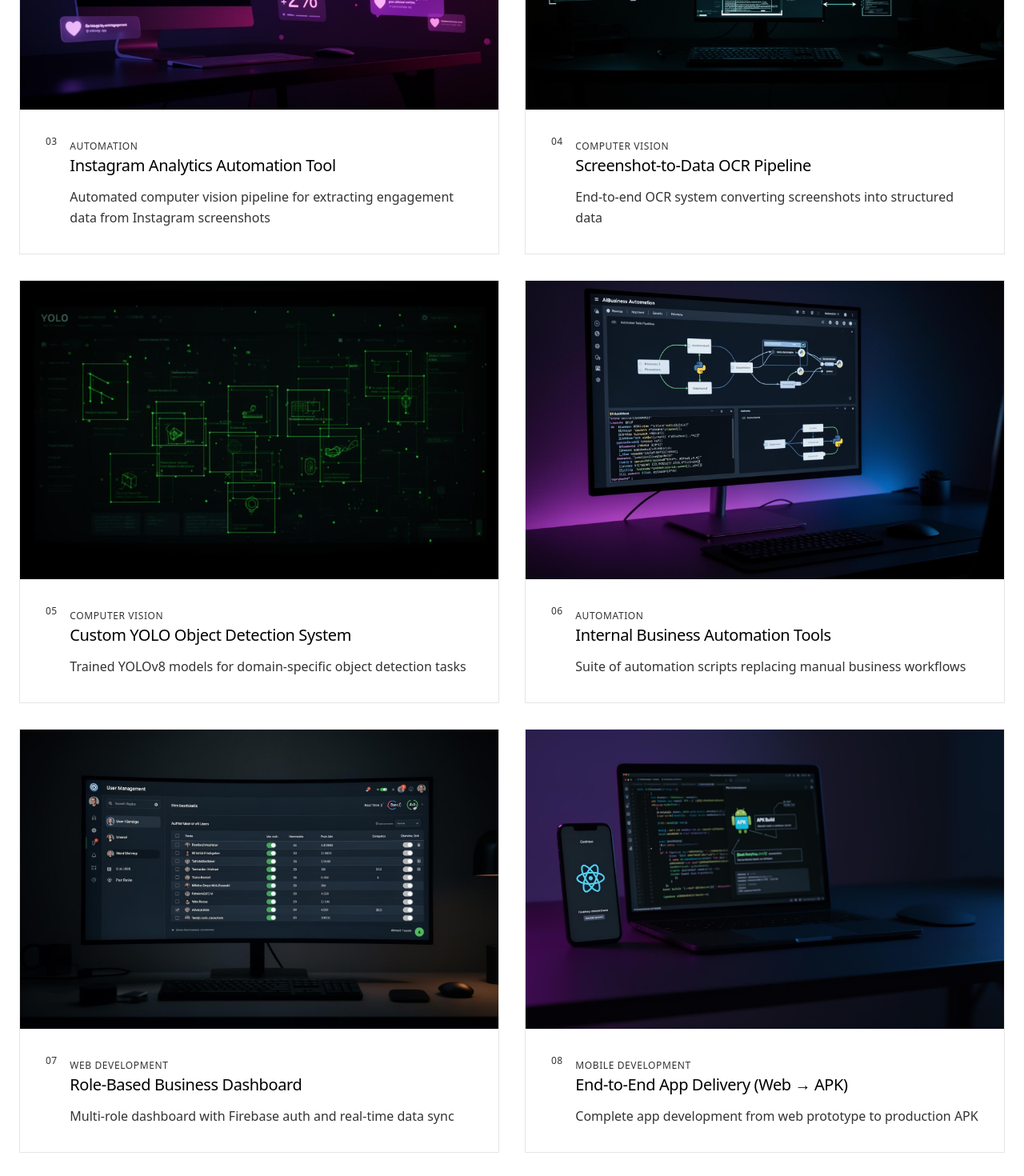
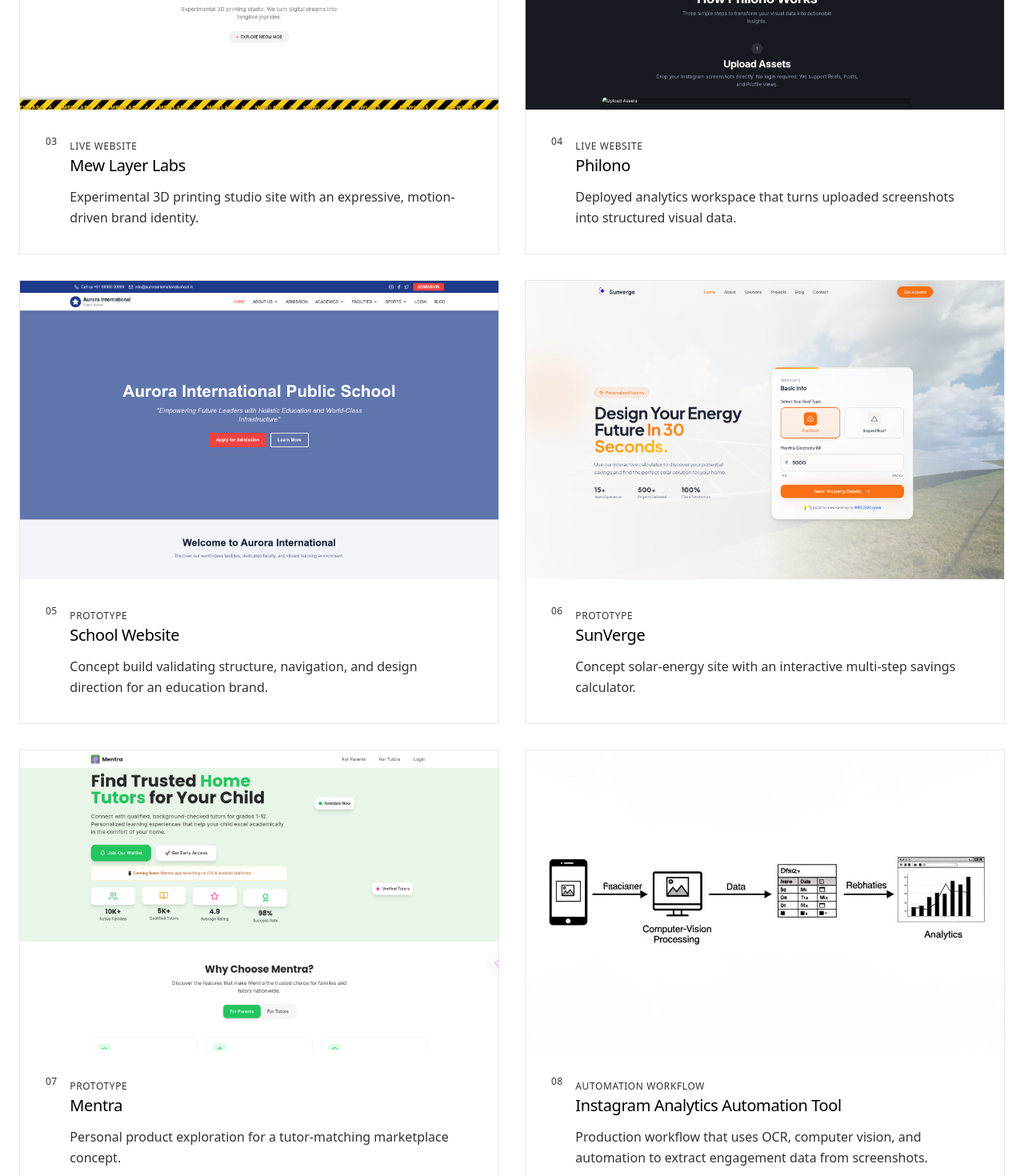
Before and after one commit to MaximuZbot/remix-of-stark-architect-showcase, a React (Vite) app: page /projects in a window 1280 px wide. Shown: the part 1260-2730 px from the top of the page at 80% size. Built offline with nearby package versions, Linux system fonts and the light colour scheme.

Commit message:
Changes
Co-authored-by: MaximuZbot <75966001+MaximuZbot@users.noreply.github.com>

```diff
--- a/src/data/projects.ts
+++ b/src/data/projects.ts
@@ -1,11 +1,23 @@
 import skyindiaCrmImage from "@/assets/project-skyindia-crm.png";
-import instagramAnalyticsImage from "@/assets/project-instagram-analytics.png";
-import skyindiaWebsiteImage from "@/assets/project-skyindia-website.png";
-import businessAutomationImage from "@/assets/project-business-automation.png";
-import roleDashboardImage from "@/assets/project-role-dashboard.png";
-import webToApkImage from "@/assets/project-web-to-apk.png";
-import ocrPipelineImage from "@/assets/project-ocr-pipeline.png";
-import yoloDetectionImage from "@/assets/project-yolo-detection.png";
+
+// Real website screenshots
+import siteSkyindia from "@/assets/site-skyindia.png";
+import siteThinkxyz from "@/assets/site-thinkxyz.png";
+import siteMewlayer from "@/assets/site-mewlayer.png";
+import sitePhilono from "@/assets/site-philono.png";
+import siteSchool from "@/assets/site-school.png";
+import siteSunverge from "@/assets/site-sunverge.png";
+import siteMentra from "@/assets/site-mentra.png";
+
+// Technical system diagrams
+import diagramInstagram from "@/assets/diagram-instagram-analytics.jpg";
+import diagramOcr from "@/assets/diagram-ocr-pipeline.jpg";
+import diagramYolo from "@/assets/diagram-yolo.jpg";
+import diagramAutomation from "@/assets/diagram-automation.jpg";
+import diagramDashboard from "@/assets/diagram-dashboard.jpg";
+import diagramWebToApk from "@/assets/diagram-web-to-apk.jpg";
+
+export type ProjectTier = "live" | "prototype" | "system";
 
 export interface Project {
   slug: string;
@@ -13,32 +25,233 @@ export interface Project {
   description: string;
   image: string;
   category: string;
+  tier: ProjectTier;
   techStack: string[];
   challenge: string;
   solution: string;
   results: string;
   features?: string[];
   whyItMatters?: string;
+  /** External deployed URL — surfaced only via a "Visit Website" button, never as raw text */
+  liveUrl?: string;
+  /** Short status label, e.g. "Live Production Website" or "Core Technology" */
+  status?: string;
+  /** Slugs of projects this one is built from (relationship rows on system cards) */
+  builtFrom?: string[];
+  /** Slug of the project that consumes this one as foundational tech */
+  usedBy?: string;
+  /** Slugs of related projects/websites (e.g. earlier platform versions) */
+  relatedSlugs?: string[];
 }
 
 export const projects: Project[] = [
+  // ─────────────────────────────────────────────
+  // SECTION 1 — LIVE WEBSITES
+  // ─────────────────────────────────────────────
   {
     slug: "skyindia-website",
-    title: "SkyIndia Mattress – Website",
-    description: "Full company website with product catalog and brand identity",
-    image: skyindiaWebsiteImage,
-    category: "Web Development",
+    title: "SkyIndia Mattress",
+    description: "Complete company website with product catalogue, branding, and responsive implementation.",
+    image: siteSkyindia,
+    category: "Live Website",
+    tier: "live",
+    status: "Live Production Website",
+    liveUrl: "https://skyindiamattress.in/",
     techStack: ["React", "Tailwind CSS", "Firebase Hosting"],
-    challenge: "SkyIndia Mattress needed a modern online presence that showcased their product range while maintaining brand consistency across all touchpoints.",
-    solution: "Built a responsive, SEO-optimized website with a comprehensive product catalog, intuitive navigation, and integrated brand guidelines throughout the design system.",
-    results: "Increased online visibility and provided customers with easy access to product information and company details."
+    challenge: "SkyIndia Mattress needed a modern online presence that showcased their full product range while keeping brand consistency across every touchpoint.",
+    solution: "Built and deployed a responsive, SEO-optimized website with a complete product catalogue, intuitive navigation, and a brand-aligned design system.",
+    results: "A live, publicly accessible website that gives customers easy access to products and strengthens the company's online credibility.",
+    features: [
+      "Full product catalogue",
+      "Brand identity and design system",
+      "Responsive across all devices",
+      "SEO-optimized structure",
+    ],
+  },
+  {
+    slug: "thinkxyz-prints",
+    title: "Think XYZ Prints",
+    description: "Deployed e-commerce-style 3D printing brand site with gallery, services, and ordering touchpoints.",
+    image: siteThinkxyz,
+    category: "Live Website",
+    tier: "live",
+    status: "Live Production Website",
+    liveUrl: "https://thinkxyz.in/",
+    techStack: ["React", "Tailwind CSS", "Netlify"],
+    challenge: "A 3D printing service needed a bold storefront to present its work, communicate pricing, and convert visitors into orders.",
+    solution: "Designed and shipped a high-contrast brand site with a scrolling product gallery, service breakdown, and direct ordering/WhatsApp touchpoints.",
+    results: "A live brand presence that turns browsers into buyers and centralizes the print ordering journey.",
+    features: [
+      "Scrolling product gallery",
+      "Service and pricing presentation",
+      "Direct ordering touchpoints",
+      "Bold, conversion-focused branding",
+    ],
+  },
+  {
+    slug: "mewlayer-labs",
+    title: "Mew Layer Labs",
+    description: "Experimental 3D printing studio site with an expressive, motion-driven brand identity.",
+    image: siteMewlayer,
+    category: "Live Website",
+    tier: "live",
+    status: "Live Production Website",
+    liveUrl: "https://mewlayerlabs.netlify.app/",
+    techStack: ["React", "Tailwind CSS", "Netlify"],
+    challenge: "An experimental studio wanted a website that felt as playful and distinctive as its work, without looking like a template.",
+    solution: "Built a deployed site with a strong typographic hero, animated marquees, and a curated product showcase that expresses the studio's personality.",
+    results: "A live, memorable brand site that stands apart from generic studio templates.",
+    features: [
+      "Expressive typographic hero",
+      "Animated brand elements",
+      "Curated product showcase",
+      "Distinctive visual identity",
+    ],
+  },
+  {
+    slug: "philono",
+    title: "Philono",
+    description: "Deployed analytics workspace that turns uploaded screenshots into structured visual data.",
+    image: sitePhilono,
+    category: "Live Website",
+    tier: "live",
+    status: "Live Production Web App",
+    liveUrl: "https://philono.netlify.app/",
+    techStack: ["React", "Tailwind CSS", "Netlify"],
+    challenge: "Turning visual data from screenshots into actionable insight usually requires manual entry or platform APIs.",
+    solution: "Shipped a polished web workspace where users drag-and-drop screenshots (or paste a Drive link) and walk through a guided extraction-to-insight flow — the product face of the screenshot-to-data automation work.",
+    results: "A live application that packages the underlying OCR and computer-vision automation into a usable product experience.",
+    relatedSlugs: ["instagram-analytics"],
+    features: [
+      "Drag-and-drop screenshot upload",
+      "Google Drive folder ingestion",
+      "Guided extraction workflow",
+      "Structured insight output",
+    ],
+    whyItMatters: "Philono represents an earlier, productized version of the automation workflow that powers the Instagram Analytics tool — the same engine, presented as a polished web app.",
+  },
+
+  // ─────────────────────────────────────────────
+  // SECTION 2 — PROTOTYPES & CONCEPTS
+  // ─────────────────────────────────────────────
+  {
+    slug: "school-website",
+    title: "School Website",
+    description: "Concept build validating structure, navigation, and design direction for an education brand.",
+    image: siteSchool,
+    category: "Prototype",
+    tier: "prototype",
+    status: "Client Concept",
+    liveUrl: "https://schoolwebsitev10.netlify.app/",
+    techStack: ["React", "Tailwind CSS", "Netlify"],
+    challenge: "Before committing to a full school website, the structure, navigation, and tone needed validation.",
+    solution: "Built a complete concept site covering admissions, academics, facilities, and blog flows to test the information architecture.",
+    results: "A working reference used to align on structure and direction before production.",
+  },
+  {
+    slug: "sunverge",
+    title: "SunVerge",
+    description: "Concept solar-energy site with an interactive multi-step savings calculator.",
+    image: siteSunverge,
+    category: "Prototype",
+    tier: "prototype",
+    status: "Concept Website",
+    liveUrl: "https://sunverge.netlify.app/",
+    techStack: ["React", "Tailwind CSS", "Netlify"],
+    challenge: "A solar brand concept needed an engaging way to turn curiosity into qualified leads.",
+    solution: "Prototyped a clean marketing site anchored by an interactive, step-based solar savings calculator.",
+    results: "A concept that demonstrates lead-gen flow and product storytelling in one experience.",
+  },
+  {
+    slug: "mentra",
+    title: "Mentra",
+    description: "Personal product exploration for a tutor-matching marketplace concept.",
+    image: siteMentra,
+    category: "Prototype",
+    tier: "prototype",
+    status: "Personal Product Exploration",
+    liveUrl: "https://mentra-professional-lv26.bolt.host",
+    techStack: ["React", "Tailwind CSS", "Bolt"],
+    challenge: "Exploring how a trusted tutor-matching marketplace could be positioned and structured.",
+    solution: "Built a product concept covering parent and tutor journeys, trust signals, and a waitlist flow.",
+    results: "A self-initiated exploration of product positioning and onboarding for a marketplace idea.",
+  },
+
+  // ─────────────────────────────────────────────
+  // SECTION 3 — AI, AUTOMATION & COMPUTER VISION
+  // ─────────────────────────────────────────────
+  {
+    slug: "instagram-analytics",
+    title: "Instagram Analytics Automation Tool",
+    description: "Production workflow that uses OCR, computer vision, and automation to extract engagement data from screenshots.",
+    image: diagramInstagram,
+    category: "Automation Workflow",
+    tier: "system",
+    status: "Production Workflow",
+    builtFrom: ["ocr-pipeline"],
+    relatedSlugs: ["philono"],
+    techStack: ["Python", "YOLO (custom-trained)", "OpenCV", "Pandas", "Google Drive", "Google Sheets API", "RunPod (GPU)"],
+    challenge: "Manually extracting engagement metrics from Instagram screenshots was slow, repetitive, and error-prone at scale.",
+    solution: "Built an automated workflow that combines the Screenshot-to-Data OCR pipeline, custom vision processing, and an analytics automation engine to read engagement directly from images — no platform APIs required.",
+    results: "Drastically reduced manual effort and enabled fast analysis of large volumes of historical engagement data.",
+    features: [
+      "Accepts screenshots via drag-and-drop or Google Drive links",
+      "Processes hundreds or thousands of images in batches",
+      "Detects likes, comments, and shares using computer vision",
+      "Structures the extracted data automatically",
+      "Outputs results with references to the original images",
+    ],
+    whyItMatters: "This is not a single model — it is an orchestrated system. It is built on top of the Screenshot-to-Data OCR Pipeline and shares its engine with the Philono web app.",
+  },
+  {
+    slug: "ocr-pipeline",
+    title: "Screenshot-to-Data OCR Pipeline",
+    description: "Core OCR extraction technology that converts screenshots and image-based information into structured datasets.",
+    image: diagramOcr,
+    category: "Core Technology",
+    tier: "system",
+    status: "Core Technology",
+    usedBy: "instagram-analytics",
+    techStack: ["Python", "Tesseract OCR", "OpenCV", "Pandas"],
+    challenge: "Business data trapped in screenshots and images needed to be converted into usable, structured formats for analysis.",
+    solution: "Built a robust OCR pipeline with image preprocessing, text extraction, and intelligent parsing that turns visual data into structured CSV/JSON output.",
+    results: "Automated data extraction from 1000+ images with 95%+ accuracy — and became the foundation for higher-level automation tools.",
+    whyItMatters: "This is the foundational extraction layer. The Instagram Analytics Automation Tool is built directly on top of it.",
+  },
+  {
+    slug: "yolo-detection",
+    title: "Custom YOLO Object Detection System",
+    description: "Trained YOLOv8 models for domain-specific object detection tasks.",
+    image: diagramYolo,
+    category: "Computer Vision",
+    tier: "system",
+    status: "Capability Showcase",
+    techStack: ["Python", "YOLOv8", "OpenCV", "PyTorch"],
+    challenge: "Standard object detection models weren't accurate enough for specialized industrial use cases requiring custom object recognition.",
+    solution: "Collected and annotated domain-specific datasets, trained custom YOLOv8 models, and deployed optimized inference pipelines.",
+    results: "Achieved 92% mAP on custom objects with real-time inference at 30+ FPS.",
+  },
+  {
+    slug: "business-automation",
+    title: "Internal Business Automation Tools",
+    description: "Suite of automation scripts replacing manual business workflows.",
+    image: diagramAutomation,
+    category: "Automation",
+    tier: "system",
+    status: "Capability Showcase",
+    techStack: ["Python", "Google APIs", "Selenium", "cron"],
+    challenge: "Repetitive manual tasks were consuming significant employee time and introducing human errors in critical business processes.",
+    solution: "Developed a suite of automation scripts covering data entry, report generation, file organization, and cross-platform synchronization.",
+    results: "Eliminated 20+ hours of manual work weekly across the organization.",
   },
   {
     slug: "skyindia-crm",
     title: "SkyIndia Mattress — Calculator & CRM App",
-    description: "Custom pricing calculator and internal customer relationship management system",
+    description: "Custom pricing calculator and internal customer relationship management system.",
     image: skyindiaCrmImage,
-    category: "Business Tools",
+    category: "Internal Tool",
+    tier: "system",
+    status: "Internal Business Tool",
     techStack: ["React", "Firebase", "Firestore", "Cloud Functions"],
     challenge: "The in-store sales team relied on manual calculations and disconnected tools to handle pricing, inventory tracking, and customer records.\n\nThis made custom pricing error-prone, slowed down sales workflows, and made it difficult to maintain a single source of truth across staff devices.",
     solution: "Designed and built a centralized in-store application that combines dynamic pricing logic, sales tracking, inventory visibility, and CRM functionality into a single system.\n\nThe app synchronizes data in real time across devices and supports role-based access, allowing staff to work collaboratively while maintaining data consistency.",
@@ -50,81 +263,41 @@ export const projects: Project[] = [
       "Built-in customer relationship management",
       "Quotation generation and warranty record handling",
       "Multi-device synchronization",
-      "Role-based access for staff and managers"
+      "Role-based access for staff and managers",
     ],
-    whyItMatters: "This project focused on translating real-world store workflows into a reliable internal system. The goal was not to build a generic app, but to create a practical tool that staff could rely on during daily operations."
-  },
-  {
-    slug: "instagram-analytics",
-    title: "Instagram Analytics Automation Tool",
-    description: "Automated computer vision pipeline for extracting engagement data from Instagram screenshots",
-    image: instagramAnalyticsImage,
-    category: "Automation",
-    techStack: ["Python", "YOLO (custom-trained)", "OpenCV", "Pandas", "Google Drive", "Google Sheets API", "RunPod (GPU)"],
-    challenge: "Manually extracting engagement metrics from Instagram screenshots was slow, repetitive, and prone to errors, especially when working with large volumes of data.",
-    solution: "Built an automated system that processes Instagram screenshots in bulk and extracts engagement metrics directly from images using a custom-trained YOLO model.\n\nThe pipeline removes the need for manual data entry or platform APIs by relying entirely on visual analysis.",
-    results: "The tool significantly reduced manual effort and enabled faster analysis of historical engagement data.\n\nTeams were able to make data-informed decisions using structured outputs generated directly from visual inputs.",
-    features: [
-      "Accepts screenshots via drag-and-drop or Google Drive links",
-      "Processes hundreds or thousands of images in batches",
-      "Detects likes, comments, and shares using computer vision",
-      "Structures the extracted data automatically",
-      "Outputs results with references to the original images"
-    ]
-  },
-  {
-    slug: "ocr-pipeline",
-    title: "Screenshot-to-Data OCR Pipeline",
-    description: "End-to-end OCR system converting screenshots into structured data",
-    image: ocrPipelineImage,
-    category: "Computer Vision",
-    techStack: ["Python", "Tesseract OCR", "OpenCV", "Pandas"],
-    challenge: "Business data trapped in screenshots and images needed to be converted to usable structured formats for analysis.",
-    solution: "Built a robust OCR pipeline with image preprocessing, text extraction, and intelligent parsing to convert visual data into structured CSV/JSON outputs.",
-    results: "Automated data extraction from 1000+ images with 95%+ accuracy."
-  },
-  {
-    slug: "yolo-detection",
-    title: "Custom YOLO Object Detection System",
-    description: "Trained YOLOv8 models for domain-specific object detection tasks",
-    image: yoloDetectionImage,
-    category: "Computer Vision",
-    techStack: ["Python", "YOLOv8", "OpenCV", "PyTorch"],
-    challenge: "Standard object detection models weren't accurate enough for specialized industrial use cases requiring custom object recognition.",
-    solution: "Collected and annotated domain-specific datasets, trained custom YOLOv8 models, and deployed optimized inference pipelines.",
-    results: "Achieved 92% mAP on custom objects with real-time inference at 30+ FPS."
-  },
-  {
-    slug: "business-automation",
-    title: "Internal Business Automation Tools",
-    description: "Suite of automation scripts replacing manual business workflows",
-    image: businessAutomationImage,
-    category: "Automation",
-    techStack: ["Python", "Google APIs", "Selenium", "cron"],
-    challenge: "Repetitive manual tasks were consuming significant employee time and introducing human errors in critical business processes.",
-    solution: "Developed a suite of automation scripts covering data entry, report generation, file organization, and cross-platform synchronization.",
-    results: "Eliminated 20+ hours of manual work weekly across the organization."
+    whyItMatters: "This project focused on translating real-world store workflows into a reliable internal system. The goal was not to build a generic app, but to create a practical tool that staff could rely on during daily operations.",
   },
   {
     slug: "role-based-dashboard",
     title: "Role-Based Business Dashboard",
-    description: "Multi-role dashboard with Firebase auth and real-time data sync",
-    image: roleDashboardImage,
-    category: "Web Development",
+    description: "Multi-role dashboard with authentication and real-time data sync.",
+    image: diagramDashboard,
+    category: "Internal Tool",
+    tier: "system",
+    status: "Internal Business Tool",
     techStack: ["React", "Firebase Auth", "Firestore", "Tailwind CSS"],
     challenge: "Different team roles needed access to different data views and actions, requiring a flexible permission system.",
-    solution: "Built a modular dashboard with Firebase authentication, role-based access control, and real-time data synchronization across all views.",
-    results: "Unified team operations with secure, role-appropriate data access for 5+ user roles."
+    solution: "Built a modular dashboard with authentication, role-based access control, and real-time data synchronization across all views.",
+    results: "Unified team operations with secure, role-appropriate data access for 5+ user roles.",
   },
   {
     slug: "web-to-apk",
     title: "End-to-End App Delivery (Web → APK)",
-    description: "Complete app development from web prototype to production APK",
-    image: webToApkImage,
-    category: "Mobile Development",
+    description: "Complete app development from web prototype to production APK.",
+    image: diagramWebToApk,
+    category: "Mobile Delivery",
+    tier: "system",
+    status: "Capability Showcase",
     techStack: ["React", "Capacitor", "Android Studio", "Firebase"],
     challenge: "Client needed a mobile app but wanted to leverage web development speed and cross-platform capabilities.",
     solution: "Developed the app as a progressive web app, then wrapped it with Capacitor for native Android deployment with full native feature access.",
-    results: "Delivered production APK in half the time of traditional native development."
-  }
+    results: "Delivered production APK in half the time of traditional native development.",
+  },
 ];
+
+export const liveProjects = projects.filter((p) => p.tier === "live");
+export const prototypeProjects = projects.filter((p) => p.tier === "prototype");
+export const systemProjects = projects.filter((p) => p.tier === "system");
+
+export const getProjectBySlug = (slug: string) =>
+  projects.find((p) => p.slug === slug);
```
